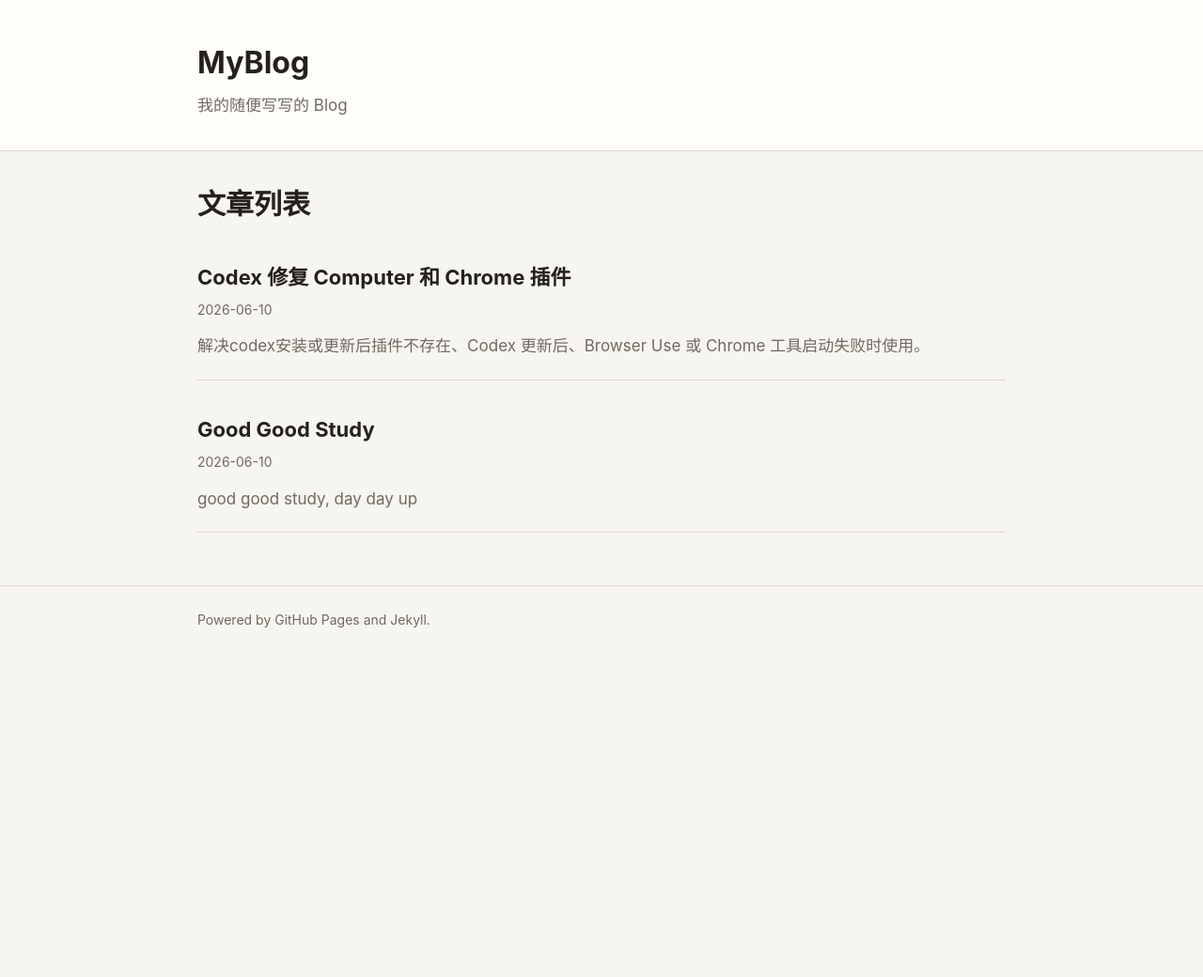
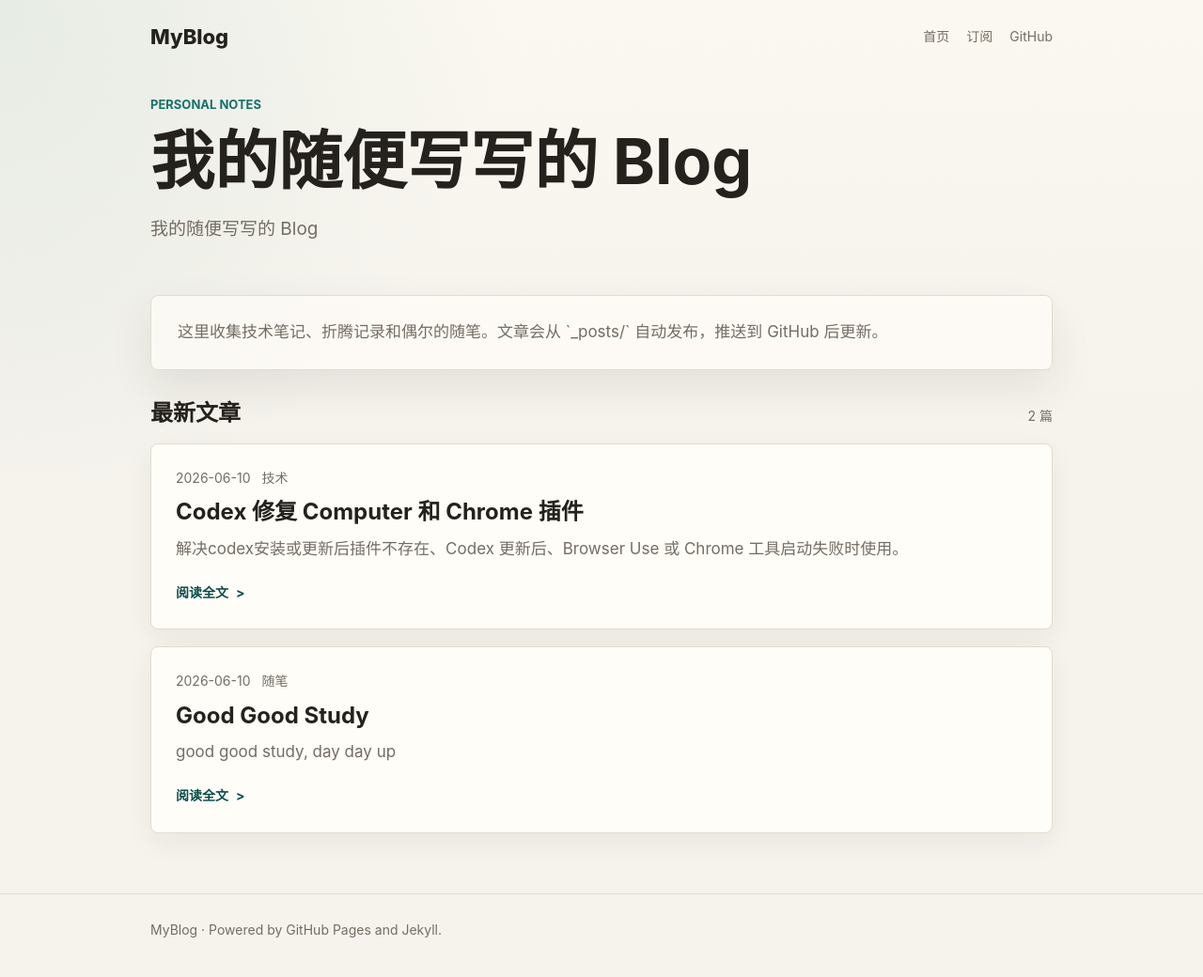
Before and after one commit to joysky77/MyBlog, a Jekyll site: the page built from index.md, in a window 1280 px wide. Shown: the whole page at 94% size. Built offline with Jekyll 4.4.1, drawn with Linux system fonts in a browser that asks for light colours; before the commit the page ends 900 px from its top, so only the background shows below that.

Commit message:
Add post comments and polish blog design

```diff
--- a/_config.yml
+++ b/_config.yml
@@ -13,6 +13,13 @@ future: true
 author:
   name: joysky77
 
+comments:
+  provider: utterances
+  repo: joysky77/MyBlog
+  issue_term: pathname
+  label: blog-comment
+  theme: github-light
+
 plugins:
   - jekyll-feed
   - jekyll-sitemap
--- a/_layouts/default.html
+++ b/_layouts/default.html
@@ -7,11 +7,24 @@
     {% seo %}
     <link rel="stylesheet" href="{{ '/assets/css/style.css' | relative_url }}">
   </head>
-  <body>
+  <body class="layout-{{ page.layout | default: 'page' }}">
     <header class="site-header">
       <div class="wrap">
-        <a class="site-title" href="{{ '/' | relative_url }}">{{ site.title }}</a>
-        <p>{{ site.description }}</p>
+        <nav class="site-nav" aria-label="主导航">
+          <a class="site-title" href="{{ '/' | relative_url }}">{{ site.title }}</a>
+          <div class="site-links">
+            <a href="{{ '/' | relative_url }}">首页</a>
+            <a href="{{ '/feed.xml' | relative_url }}">订阅</a>
+            <a href="https://github.com/joysky77/MyBlog">GitHub</a>
+          </div>
+        </nav>
+        {% unless page.layout == "post" %}
+          <div class="hero">
+            <p class="eyebrow">Personal Notes</p>
+            <h1>{{ page.title | default: site.title }}</h1>
+            <p>{{ site.description }}</p>
+          </div>
+        {% endunless %}
       </div>
     </header>
 
@@ -21,7 +34,7 @@
 
     <footer class="site-footer">
       <div class="wrap">
-        <span>Powered by GitHub Pages and Jekyll.</span>
+        <span>{{ site.title }} · Powered by GitHub Pages and Jekyll.</span>
       </div>
     </footer>
   </body>
--- a/assets/css/style.css
+++ b/assets/css/style.css
@@ -1,22 +1,31 @@
 :root {
   color-scheme: light;
-  --bg: #f7f5ef;
-  --paper: #fffdfa;
-  --text: #24211d;
-  --muted: #6f6a62;
-  --line: #ded8cc;
-  --accent: #176b5b;
-  --accent-strong: #0e4b40;
-  --code-bg: #ebe6db;
+  --bg: #f6f3ed;
+  --paper: #fffdf8;
+  --paper-soft: #fbf7ee;
+  --text: #25221e;
+  --muted: #746d63;
+  --line: #e2dbcf;
+  --accent: #16716a;
+  --accent-strong: #0b4e49;
+  --accent-soft: #dff1eb;
+  --code-bg: #eee8dd;
+  --shadow: 0 18px 45px rgba(42, 35, 24, 0.09);
 }
 
 * {
   box-sizing: border-box;
 }
 
+html {
+  scroll-behavior: smooth;
+}
+
 body {
   margin: 0;
-  background: var(--bg);
+  background:
+    radial-gradient(circle at top left, rgba(22, 113, 106, 0.09), transparent 34rem),
+    linear-gradient(180deg, #fbf8f1 0, var(--bg) 420px);
   color: var(--text);
   font-family: -apple-system, BlinkMacSystemFont, "Segoe UI", "Microsoft YaHei", sans-serif;
   font-size: 17px;
@@ -34,32 +43,115 @@ a:hover {
 }
 
 .wrap {
-  width: min(860px, calc(100% - 32px));
+  width: min(960px, calc(100% - 36px));
   margin: 0 auto;
 }
 
 .site-header {
-  padding: 48px 0 32px;
-  border-bottom: 1px solid var(--line);
-  background: var(--paper);
+  padding: 26px 0 54px;
+}
+
+.layout-post .site-header {
+  padding-bottom: 26px;
+}
+
+.site-nav {
+  display: flex;
+  align-items: center;
+  justify-content: space-between;
+  gap: 20px;
+  padding-bottom: 48px;
+}
+
+.layout-post .site-nav {
+  padding-bottom: 0;
 }
 
 .site-title {
-  display: inline-block;
   color: var(--text);
-  font-size: 32px;
-  font-weight: 700;
+  font-size: 22px;
+  font-weight: 800;
   line-height: 1.2;
   text-decoration: none;
 }
 
-.site-header p {
-  margin: 10px 0 0;
+.site-links {
+  display: flex;
+  align-items: center;
+  gap: 18px;
+  color: var(--muted);
+  font-size: 14px;
+}
+
+.site-links a {
+  color: inherit;
+  text-decoration: none;
+}
+
+.site-links a:hover {
+  color: var(--accent-strong);
+}
+
+.hero {
+  max-width: 720px;
+}
+
+.eyebrow {
+  margin: 0 0 12px;
+  color: var(--accent);
+  font-size: 13px;
+  font-weight: 700;
+  letter-spacing: 0;
+  text-transform: uppercase;
+}
+
+.hero h1 {
+  margin: 0;
+  font-size: clamp(36px, 7vw, 68px);
+  line-height: 1.08;
+}
+
+.hero p:last-child {
+  max-width: 560px;
+  margin: 18px 0 0;
+  color: var(--muted);
+  font-size: 19px;
+}
+
+.content {
+  padding: 0 0 64px;
+}
+
+.intro {
+  margin-bottom: 28px;
+  padding: 24px 28px;
+  border: 1px solid var(--line);
+  border-radius: 8px;
+  background: rgba(255, 253, 248, 0.72);
+  box-shadow: var(--shadow);
+}
+
+.intro p {
+  margin: 0;
   color: var(--muted);
 }
 
-.content {
-  padding: 36px 0 56px;
+.section-heading {
+  display: flex;
+  align-items: baseline;
+  justify-content: space-between;
+  gap: 16px;
+  margin: 30px 0 16px;
+}
+
+.section-heading h2 {
+  margin: 0;
+  font-size: 24px;
+}
+
+.section-heading span {
+  color: var(--muted);
+  font-size: 14px;
 }
 
 h1,
@@ -70,12 +162,17 @@ h3 {
 
 h1 {
   margin: 0 0 24px;
-  font-size: 30px;
+  font-size: 36px;
 }
 
 h2 {
-  margin: 32px 0 12px;
-  font-size: 24px;
+  margin: 34px 0 12px;
+  font-size: 25px;
+}
+
+h3 {
+  margin: 28px 0 10px;
+  font-size: 21px;
 }
 
 .post-list {
@@ -84,34 +181,98 @@ h2 {
 }
 
 .post-preview {
-  padding: 20px 0;
-  border-bottom: 1px solid var(--line);
+  padding: 24px 26px;
+  border: 1px solid var(--line);
+  border-radius: 8px;
+  background: var(--paper);
+  box-shadow: 0 10px 30px rgba(42, 35, 24, 0.06);
+  transition: border-color 160ms ease, transform 160ms ease, box-shadow 160ms ease;
 }
 
-.post-preview h2 {
-  margin: 0 0 4px;
-  font-size: 22px;
+.post-preview:hover {
+  border-color: rgba(22, 113, 106, 0.35);
+  box-shadow: var(--shadow);
+  transform: translateY(-2px);
 }
 
-.post-preview h2 a {
+.post-preview-meta {
+  display: flex;
+  flex-wrap: wrap;
+  gap: 8px 12px;
+  color: var(--muted);
+  font-size: 14px;
+}
+
+.post-preview h3 {
+  margin: 8px 0 8px;
+  font-size: 24px;
+}
+
+.post-preview h3 a {
   color: var(--text);
   text-decoration: none;
 }
 
-.post-preview time,
-.post-meta {
+.post-preview p {
+  margin: 0 0 16px;
+  color: var(--muted);
+}
+
+.read-more {
+  display: inline-flex;
+  align-items: center;
+  color: var(--accent-strong);
+  font-size: 14px;
+  font-weight: 700;
+  text-decoration: none;
+}
+
+.read-more::after {
+  content: ">";
+  margin-left: 8px;
+}
+
+.post {
+  max-width: 820px;
+  margin: 0 auto;
+  padding: 36px 42px 42px;
+  border: 1px solid var(--line);
+  border-radius: 8px;
+  background: var(--paper);
+  box-shadow: var(--shadow);
+}
+
+.post-header {
+  margin-bottom: 30px;
+  padding-bottom: 24px;
+  border-bottom: 1px solid var(--line);
+}
+
+.post-header h1 {
+  margin-bottom: 12px;
+}
+
+.post-meta,
+.post-preview time {
   color: var(--muted);
   font-size: 14px;
 }
 
-.post-preview p {
-  margin: 10px 0 0;
-  color: var(--muted);
+.post-body p {
+  margin: 0 0 18px;
 }
 
 .post-body img {
   max-width: 100%;
   height: auto;
+  border-radius: 8px;
+}
+
+.post-body blockquote {
+  margin: 24px 0;
+  padding: 4px 0 4px 18px;
+  border-left: 4px solid var(--accent);
+  color: var(--muted);
 }
 
 pre,
@@ -130,7 +291,7 @@ pre {
   overflow-x: auto;
   padding: 16px;
   border: 1px solid var(--line);
-  border-radius: 6px;
+  border-radius: 8px;
   background: var(--code-bg);
 }
 
@@ -140,12 +301,69 @@ pre code {
 }
 
 .back-link {
-  margin-top: 40px;
+  margin: 36px 0 0;
+}
+
+.comments {
+  margin-top: 38px;
+  padding-top: 30px;
+  border-top: 1px solid var(--line);
+}
+
+.comments h2 {
+  margin-top: 0;
+}
+
+.comments-empty {
+  padding: 18px;
+  border-radius: 8px;
+  background: var(--paper-soft);
+  color: var(--muted);
 }
 
 .site-footer {
-  padding: 24px 0 36px;
+  padding: 26px 0 38px;
   border-top: 1px solid var(--line);
   color: var(--muted);
   font-size: 14px;
 }
+
+@media (max-width: 680px) {
+  body {
+    font-size: 16px;
+  }
+
+  .wrap {
+    width: min(100% - 28px, 960px);
+  }
+
+  .site-header {
+    padding-top: 20px;
+  }
+
+  .site-nav {
+    align-items: flex-start;
+    flex-direction: column;
+    padding-bottom: 34px;
+  }
+
+  .site-links {
+    gap: 14px;
+  }
+
+  .hero h1 {
+    font-size: 38px;
+  }
+
+  .intro,
+  .post-preview,
+  .post {
+    padding: 20px;
+  }
+
+  .section-heading {
+    align-items: flex-start;
+    flex-direction: column;
+    gap: 4px;
+  }
+}
--- a/index.md
+++ b/index.md
@@ -3,17 +3,30 @@ layout: default
 title: 我的随便写写的 Blog
 ---
 
-# 文章列表
+<section class="intro">
+  <p>这里收集技术笔记、折腾记录和偶尔的随笔。文章会从 `_posts/` 自动发布，推送到 GitHub 后更新。</p>
+</section>
+
+<section class="section-heading">
+  <h2>最新文章</h2>
+  <span>{{ site.posts.size }} 篇</span>
+</section>
 
 {% if site.posts.size > 0 %}
   <div class="post-list">
     {% for post in site.posts %}
       <article class="post-preview">
-        <h2><a href="{{ post.url | relative_url }}">{{ post.title }}</a></h2>
-        <time datetime="{{ post.date | date_to_xmlschema }}">{{ post.date | date: "%Y-%m-%d" }}</time>
+        <div class="post-preview-meta">
+          <time datetime="{{ post.date | date_to_xmlschema }}">{{ post.date | date: "%Y-%m-%d" }}</time>
+          {% if post.categories and post.categories.size > 0 %}
+            <span>{{ post.categories | join: " / " }}</span>
+          {% endif %}
+        </div>
+        <h3><a href="{{ post.url | relative_url }}">{{ post.title }}</a></h3>
         {% if post.excerpt %}
           <p>{{ post.excerpt | strip_html | truncate: 120 }}</p>
         {% endif %}
+        <a class="read-more" href="{{ post.url | relative_url }}">阅读全文</a>
       </article>
     {% endfor %}
   </div>
```
Also changed, not shown: _layouts/post.html (+19 -0 lines), README.md.
